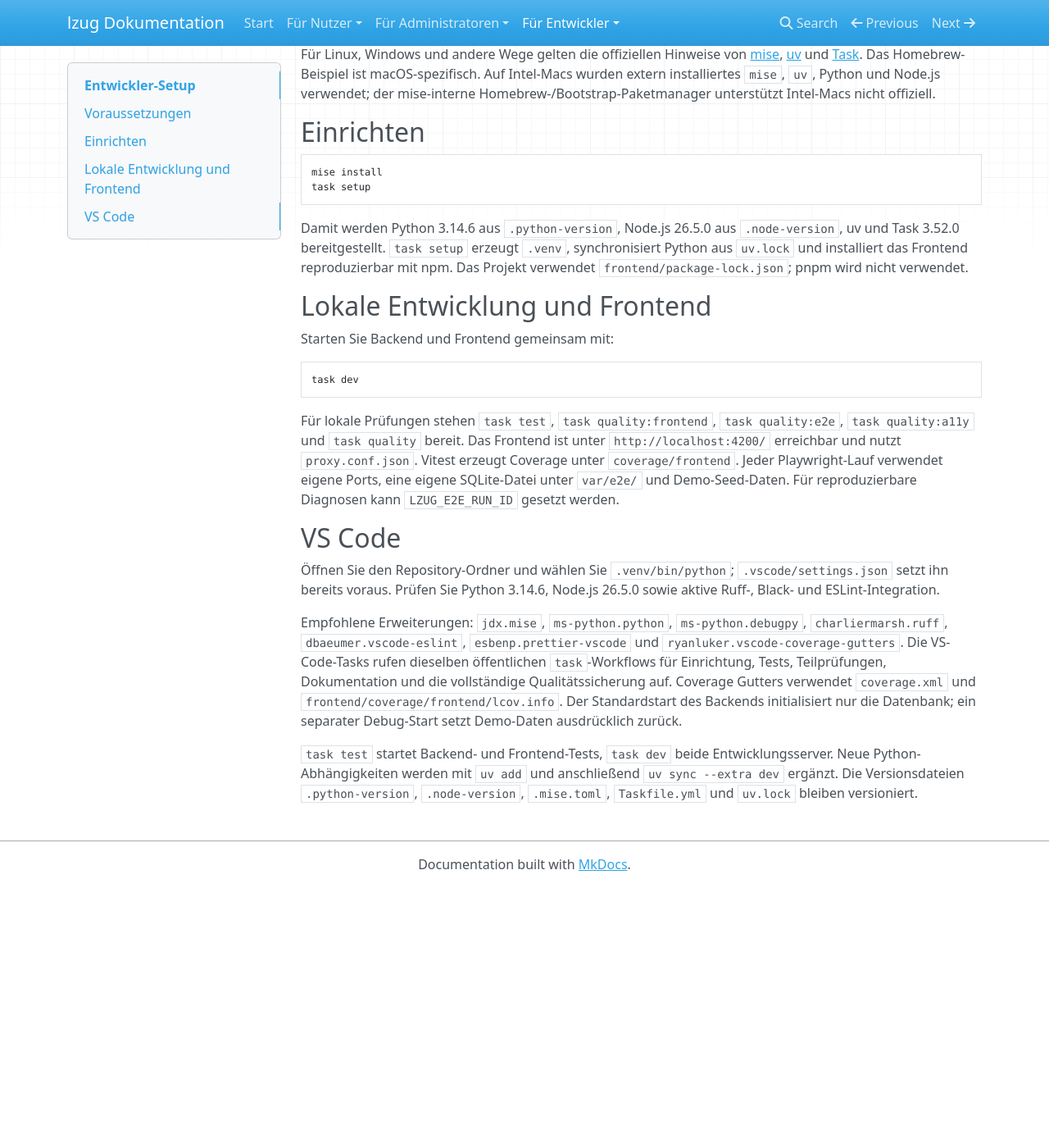
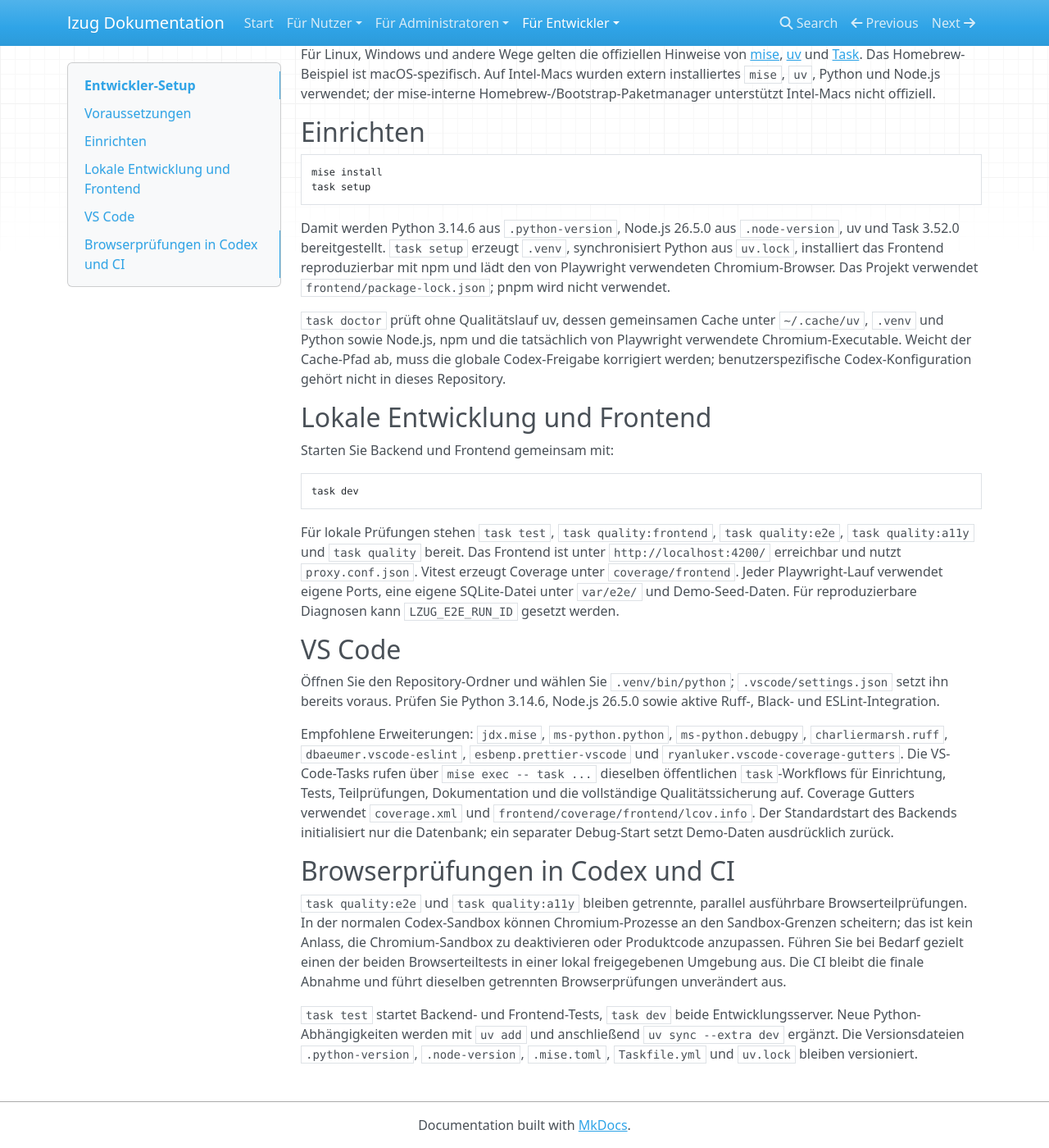
Before and after one commit to lxndrp/lzug, an MkDocs documentation site: the page built from docs/developers/setup.md, in a window 1280 px wide and 1400 px high, scrolled down 251 px. Shown: the whole window at 82% size. Built offline with MkDocs 1.6.1, drawn with Linux system fonts in a browser that asks for light colours; nearby versions of some CDN libraries; before the commit the page ends 1333 px from its top, so only the background shows below that.

Commit message:
chore: stabilize local browser toolchain

````diff
--- a/docs/developers/setup.md
+++ b/docs/developers/setup.md
@@ -19,7 +19,13 @@ mise install
 task setup
 ```
 
-Damit werden Python 3.14.6 aus `.python-version`, Node.js 26.5.0 aus `.node-version`, uv und Task 3.52.0 bereitgestellt. `task setup` erzeugt `.venv`, synchronisiert Python aus `uv.lock` und installiert das Frontend reproduzierbar mit npm. Das Projekt verwendet `frontend/package-lock.json`; pnpm wird nicht verwendet.
+Damit werden Python 3.14.6 aus `.python-version`, Node.js 26.5.0 aus `.node-version`, uv und Task 3.52.0 bereitgestellt. `task setup` erzeugt `.venv`, synchronisiert Python aus `uv.lock`, installiert das Frontend reproduzierbar mit npm und lädt den von Playwright verwendeten Chromium-Browser. Das Projekt verwendet `frontend/package-lock.json`; pnpm wird nicht verwendet.
+
+`task doctor` prüft ohne Qualitätslauf uv, dessen gemeinsamen Cache unter
+`~/.cache/uv`, `.venv` und Python sowie Node.js, npm und die tatsächlich von
+Playwright verwendete Chromium-Executable. Weicht der Cache-Pfad ab, muss die
+globale Codex-Freigabe korrigiert werden; benutzerspezifische Codex-Konfiguration
+gehört nicht in dieses Repository.
 
 ## Lokale Entwicklung und Frontend
 
@@ -40,6 +46,16 @@ reproduzierbare Diagnosen kann `LZUG_E2E_RUN_ID` gesetzt werden.
 
 Öffnen Sie den Repository-Ordner und wählen Sie `.venv/bin/python`; `.vscode/settings.json` setzt ihn bereits voraus. Prüfen Sie Python 3.14.6, Node.js 26.5.0 sowie aktive Ruff-, Black- und ESLint-Integration.
 
-Empfohlene Erweiterungen: `jdx.mise`, `ms-python.python`, `ms-python.debugpy`, `charliermarsh.ruff`, `dbaeumer.vscode-eslint`, `esbenp.prettier-vscode` und `ryanluker.vscode-coverage-gutters`. Die VS-Code-Tasks rufen dieselben öffentlichen `task`-Workflows für Einrichtung, Tests, Teilprüfungen, Dokumentation und die vollständige Qualitätssicherung auf. Coverage Gutters verwendet `coverage.xml` und `frontend/coverage/frontend/lcov.info`. Der Standardstart des Backends initialisiert nur die Datenbank; ein separater Debug-Start setzt Demo-Daten ausdrücklich zurück.
+Empfohlene Erweiterungen: `jdx.mise`, `ms-python.python`, `ms-python.debugpy`, `charliermarsh.ruff`, `dbaeumer.vscode-eslint`, `esbenp.prettier-vscode` und `ryanluker.vscode-coverage-gutters`. Die VS-Code-Tasks rufen über `mise exec -- task ...` dieselben öffentlichen `task`-Workflows für Einrichtung, Tests, Teilprüfungen, Dokumentation und die vollständige Qualitätssicherung auf. Coverage Gutters verwendet `coverage.xml` und `frontend/coverage/frontend/lcov.info`. Der Standardstart des Backends initialisiert nur die Datenbank; ein separater Debug-Start setzt Demo-Daten ausdrücklich zurück.
+
+## Browserprüfungen in Codex und CI
+
+`task quality:e2e` und `task quality:a11y` bleiben getrennte, parallel
+ausführbare Browserteilprüfungen. In der normalen Codex-Sandbox können
+Chromium-Prozesse an den Sandbox-Grenzen scheitern; das ist kein Anlass, die
+Chromium-Sandbox zu deaktivieren oder Produktcode anzupassen. Führen Sie bei
+Bedarf gezielt einen der beiden Browserteiltests in einer lokal freigegebenen
+Umgebung aus. Die CI bleibt die finale Abnahme und führt dieselben getrennten
+Browserprüfungen unverändert aus.
 
 `task test` startet Backend- und Frontend-Tests, `task dev` beide Entwicklungsserver. Neue Python-Abhängigkeiten werden mit `uv add` und anschließend `uv sync --extra dev` ergänzt. Die Versionsdateien `.python-version`, `.node-version`, `.mise.toml`, `Taskfile.yml` und `uv.lock` bleiben versioniert.
````
Also changed, not shown: AGENTS.md (+7 -0 lines), Taskfile.yml (+20 -1 lines), docs/developers/decisions/0009-toolchain-und-entwicklungs-tasks.md (+6 -3 lines), docs/developers/qualitaet-und-sicherheit.md (+1 -1 lines).
